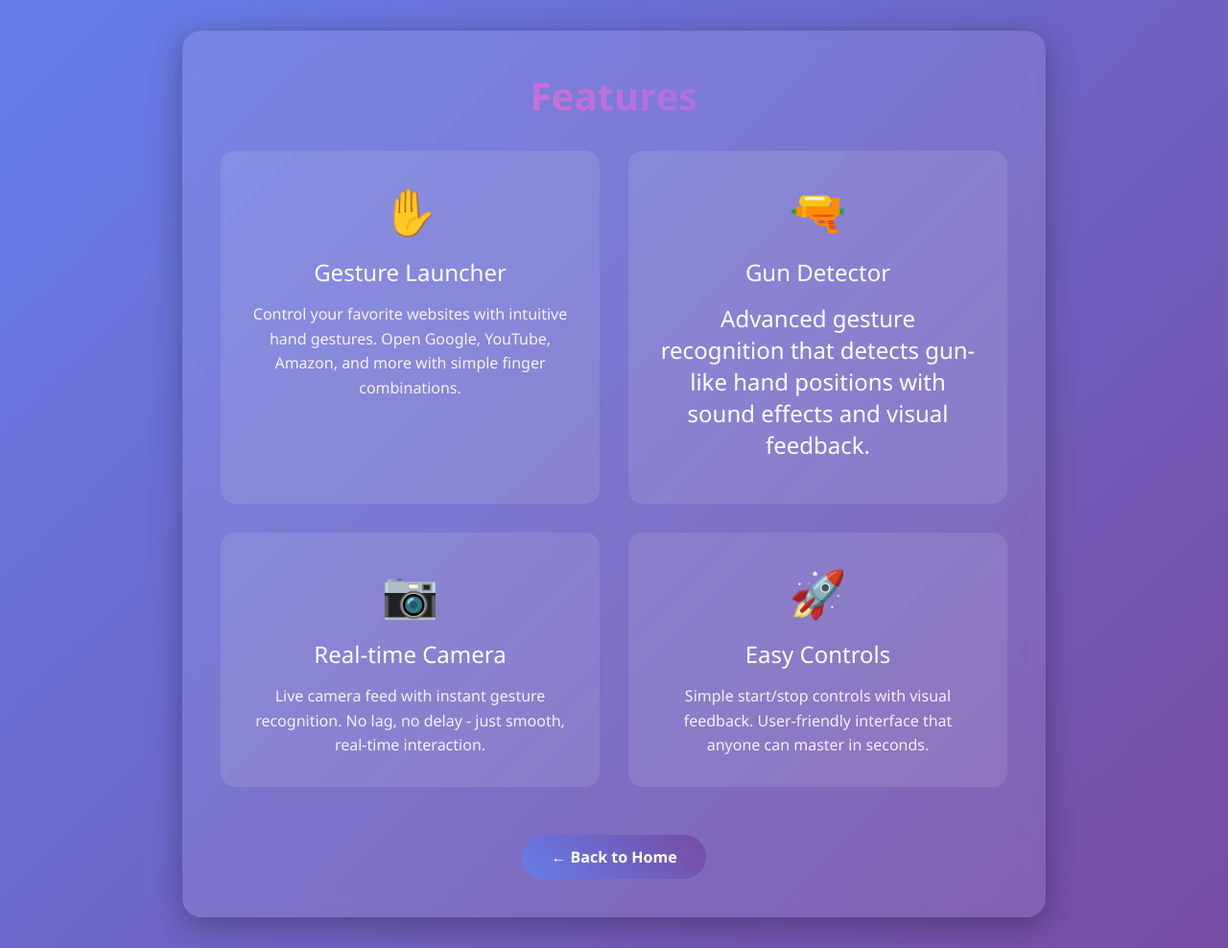
After one commit to raushankumar620/Multi-tools-Using-By-AI, a Flask app: page /features in a window 1280 px wide. The commit adds this page. Shown: the whole page at 96% size. Run offline with Flask 3, Linux system fonts and the light colour scheme.

Commit message:
redme and new file crte

```diff
--- /dev/null
+++ b/templates/features.html
@@ -0,0 +1,140 @@
+<!DOCTYPE html>
+<html lang="en">
+<head>
+    <meta charset="UTF-8">
+    <meta name="viewport" content="width=device-width, initial-scale=1.0">
+    <title>Features - Smart AI Tools</title>
+    <link rel="stylesheet" href="https://cdnjs.cloudflare.com/ajax/libs/font-awesome/6.0.0/css/all.min.css">
+    <style>
+        * {
+            margin: 0;
+            padding: 0;
+            box-sizing: border-box;
+        }
+
+        body {
+            font-family: 'Segoe UI', sans-serif;
+            background: linear-gradient(135deg, #667eea 0%, #764ba2 100%);
+            min-height: 100vh;
+            display: flex;
+            flex-direction: column;
+        }
+
+        .main-content {
+            flex: 1;
+            display: flex;
+            justify-content: center;
+            align-items: center;
+            padding: 2rem;
+        }
+
+        .container {
+            background: rgba(255, 255, 255, 0.1);
+            backdrop-filter: blur(10px);
+            border-radius: 20px;
+            padding: 40px;
+            max-width: 900px;
+            text-align: center;
+            color: white;
+            box-shadow: 0 8px 32px rgba(0, 0, 0, 0.3);
+        }
+
+        h1 {
+            font-size: 2.5em;
+            margin-bottom: 30px;
+            background: linear-gradient(45deg, #ff6ec4, #7873f5);
+            background-clip: text;
+            -webkit-background-clip: text;
+            -webkit-text-fill-color: transparent;
+        }
+
+        .features-grid {
+            display: grid;
+            grid-template-columns: repeat(auto-fit, minmax(300px, 1fr));
+            gap: 30px;
+            margin: 30px 0;
+        }
+
+        .feature-card {
+            background: rgba(255, 255, 255, 0.1);
+            padding: 30px;
+            border-radius: 15px;
+            transition: transform 0.3s ease;
+        }
+
+        .feature-card:hover {
+            transform: translateY(-5px);
+        }
+
+        .feature-icon {
+            font-size: 3em;
+            margin-bottom: 15px;
+        }
+
+        .feature-title {
+            font-size: 1.5em;
+            margin-bottom: 15px;
+            color: #fff;
+        }
+
+        .feature-desc {
+            font-size: 1em;
+            line-height: 1.6;
+            opacity: 0.9;
+        }
+
+        .btn {
+            background: linear-gradient(45deg, #667eea, #764ba2);
+            color: white;
+            text-decoration: none;
+            padding: 12px 30px;
+            border-radius: 25px;
+            font-weight: 600;
+            transition: transform 0.3s ease;
+            display: inline-block;
+            margin-top: 20px;
+        }
+
+        .btn:hover {
+            transform: translateY(-2px);
+        }
+    </style>
+</head>
+<body>
+
+
+    <div class="main-content">
+        <div class="container">
+            <h1>Features</h1>
+
+            <div class="features-grid">
+                <div class="feature-card">
+                    <div class="feature-icon">✋</div>
+                    <div class="feature-title">Gesture Launcher</div>
+                    <div class="feature-desc">Control your favorite websites with intuitive hand gestures. Open Google, YouTube, Amazon, and more with simple finger combinations.</div>
+                </div>
+
+                <div class="feature-card">
+                    <div class="feature-icon">🔫</div>
+                <div class="feature-title">Gun Detector</div>
+                <div class="feature-title">Advanced gesture recognition that detects gun-like hand positions with sound effects and visual feedback.</div>
+            </div>
+
+            <div class="feature-card">
+                <div class="feature-icon">📷</div>
+                <div class="feature-title">Real-time Camera</div>
+                <div class="feature-desc">Live camera feed with instant gesture recognition. No lag, no delay - just smooth, real-time interaction.</div>
+            </div>
+
+            <div class="feature-card">
+                <div class="feature-icon">🚀</div>
+                <div class="feature-title">Easy Controls</div>
+                <div class="feature-desc">Simple start/stop controls with visual feedback. User-friendly interface that anyone can master in seconds.</div>
+            </div>
+        </div>
+
+        <a href="/" class="btn">← Back to Home</a>
+        </div>
+    </div> <!-- End main-content -->
+</body>
+</html>
```
Also changed, not shown: templates/about.html (added, +93 -0 lines), templates/contact.html (added, +139 -0 lines), templates/index.html (+10 -6 lines), templates/tool1.html (+125 -2 lines), README.md, ai.png (added).
